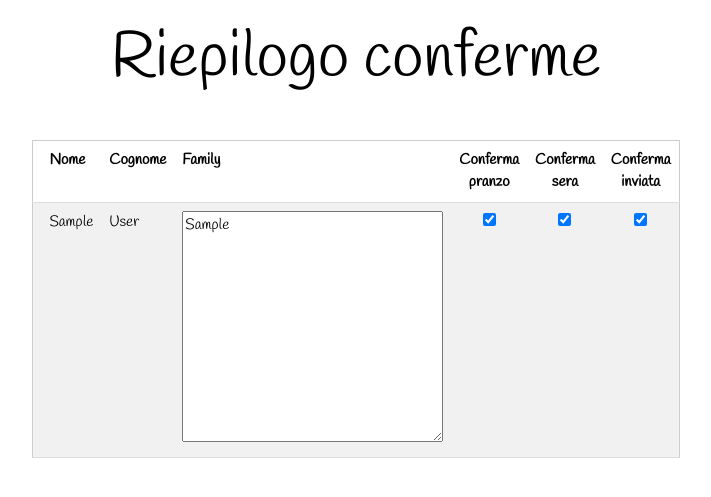
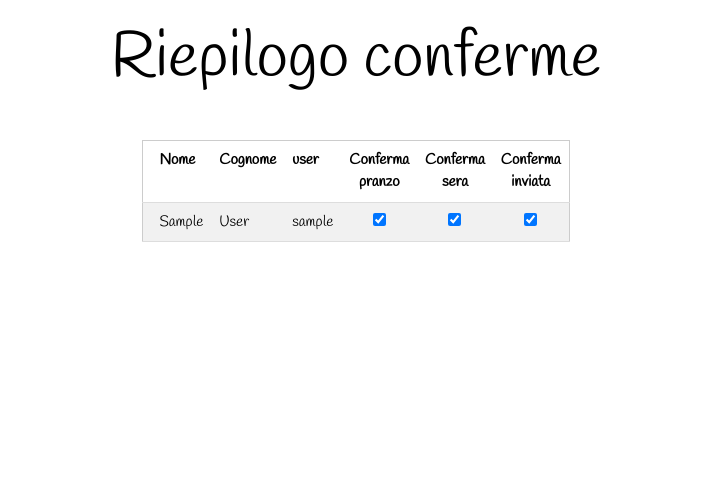
Before and after one commit to seciadev/django_weddingsite, a Django app: page /riepilogo/ in a window 1280 px wide. Shown: the part 39-536 px from the top of the page, without its empty margins (284-995 px from the left). Run offline with Django 3.2, Linux system fonts and the light colour scheme; a user stored in the database is signed in; tables that the repository leaves empty hold one stand-in row (values such as "Sample post"); some libraries are stand-ins or nearby versions; some web fonts are replaced.

Commit message:
Modificata riepilogo conferme

```diff
--- a/savethedate/templates/savethedate/riepilogo.html
+++ b/savethedate/templates/savethedate/riepilogo.html
@@ -15,7 +15,7 @@
         <tr>
 			<th>Nome</th>
 			<th>Cognome</th>
-			<th>Family</th>
+			<th>user</th>
 			{% if user.profile.full_day %}
 			<th class="w3-center">Conferma pranzo</th>
 			{% endif %}
@@ -28,7 +28,7 @@
 		<tr>
             <td>{{ form.instance.user.first_name }}</td>
 			<td>{{ form.instance.user.last_name }}</td>
-			<td>{{ form.family }}</td>
+			<td>{{ form.instance.user.username }}</td>
             {% if form.instance.user.profile.full_day %}
 			<td class="w3-center">{{ form.conferma_pranzo }}</td>
 			{% else %}
```
